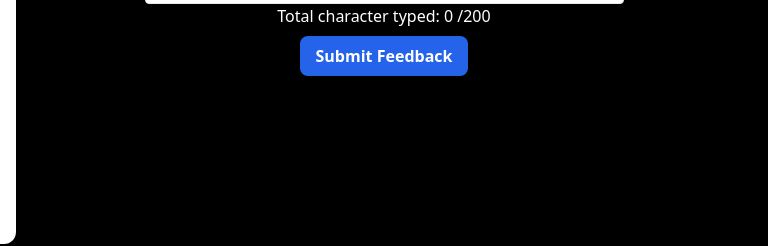
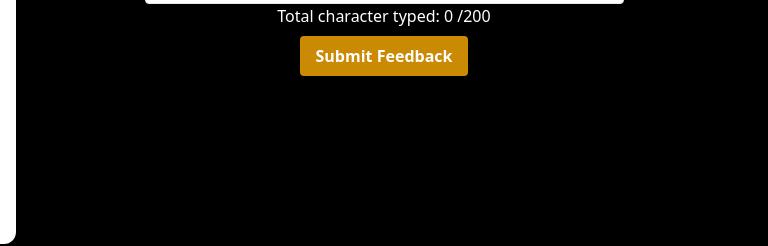
Before and after one commit to sidhgeetha/js-dom-projectworks, a website: page public/font-count.html in a window 1280 px wide. Shown: the part 404-650 px from the top of the page, 512-1280 px from the left. Drawn offline with nearby package versions, Linux system fonts and the light colour scheme.

Commit message:
new update

```diff
--- a/public/font-count.html
+++ b/public/font-count.html
@@ -60,7 +60,7 @@
                 <p class ="text-white" >Total character typed: <span id="charCount">0 /200</span></p>
             </div>
         <button id="submitFeedback"
-          class="mt-2 bg-blue-600 text-white px-4 py-2 rounded-lg font-semibold">
+          class="mt-2 bg-yellow-600 text-white px-4 py-2 rounded font-semibold">
           Submit Feedback
         </button>
       </div>
```
